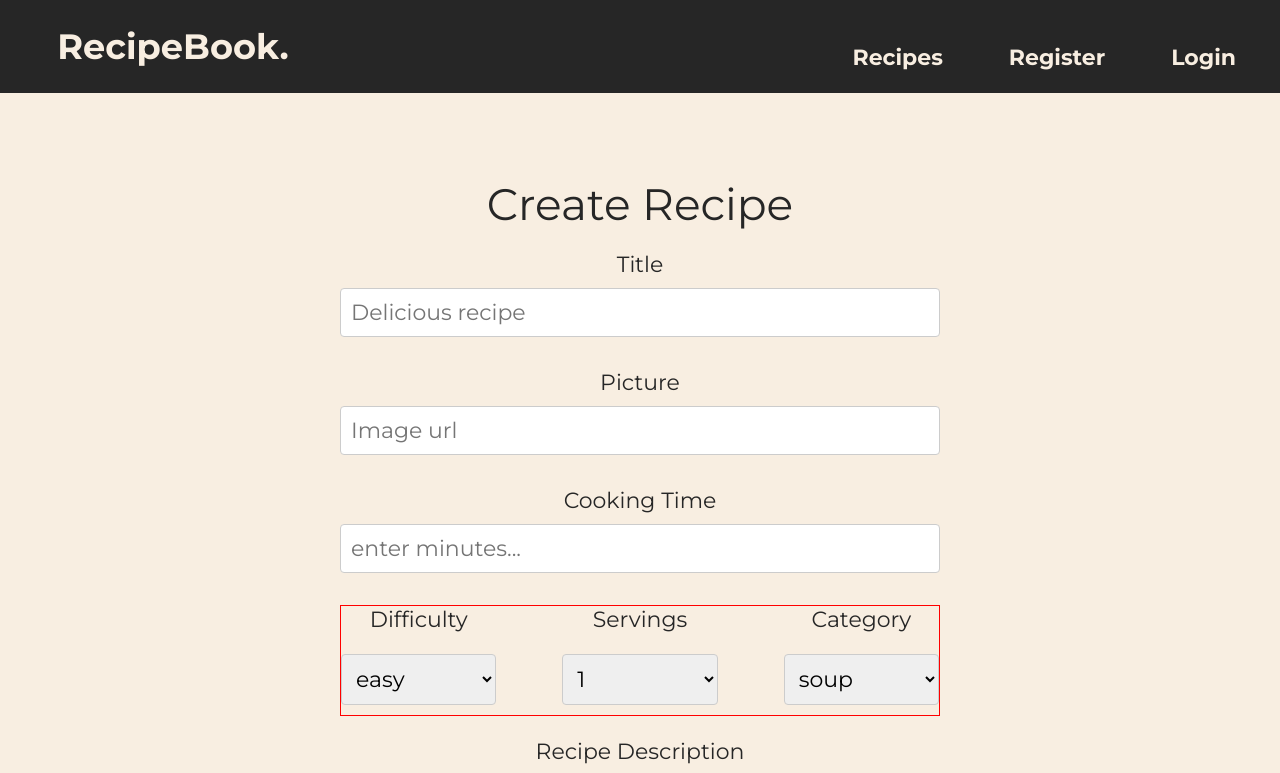
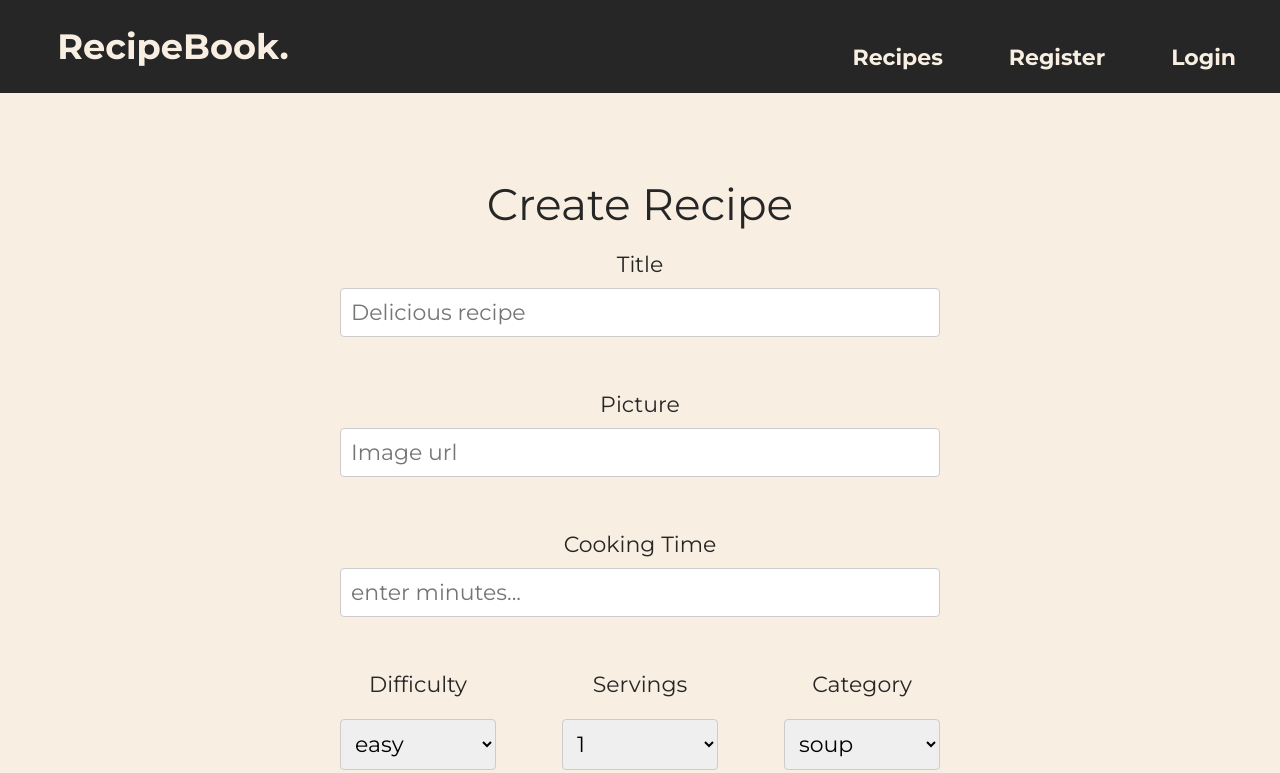
Before and after one commit to Joro765/React-Project, a React (Vite) app in the folder client/: page /recipes/create in a window 1280 px wide. Shown: the top 773 px of the page. Built offline with nearby package versions, Linux system fonts and the light colour scheme.

Commit message:
small changes to add-recipe form

```diff
--- a/client/src/components/recipe/createRecipe/CreateRecipe.module.css
+++ b/client/src/components/recipe/createRecipe/CreateRecipe.module.css
@@ -24,7 +24,7 @@
     justify-content: flex-start;
     align-items: center;
     flex: 1;
-    gap: 1em;
+    gap: 2em;
     width: 100%;
     height: 100%;
 }
@@ -45,7 +45,6 @@
     justify-content: space-between;
     gap: 1em;
     width: 100%;
-    border: 1px solid red;
 }
 
 
```
